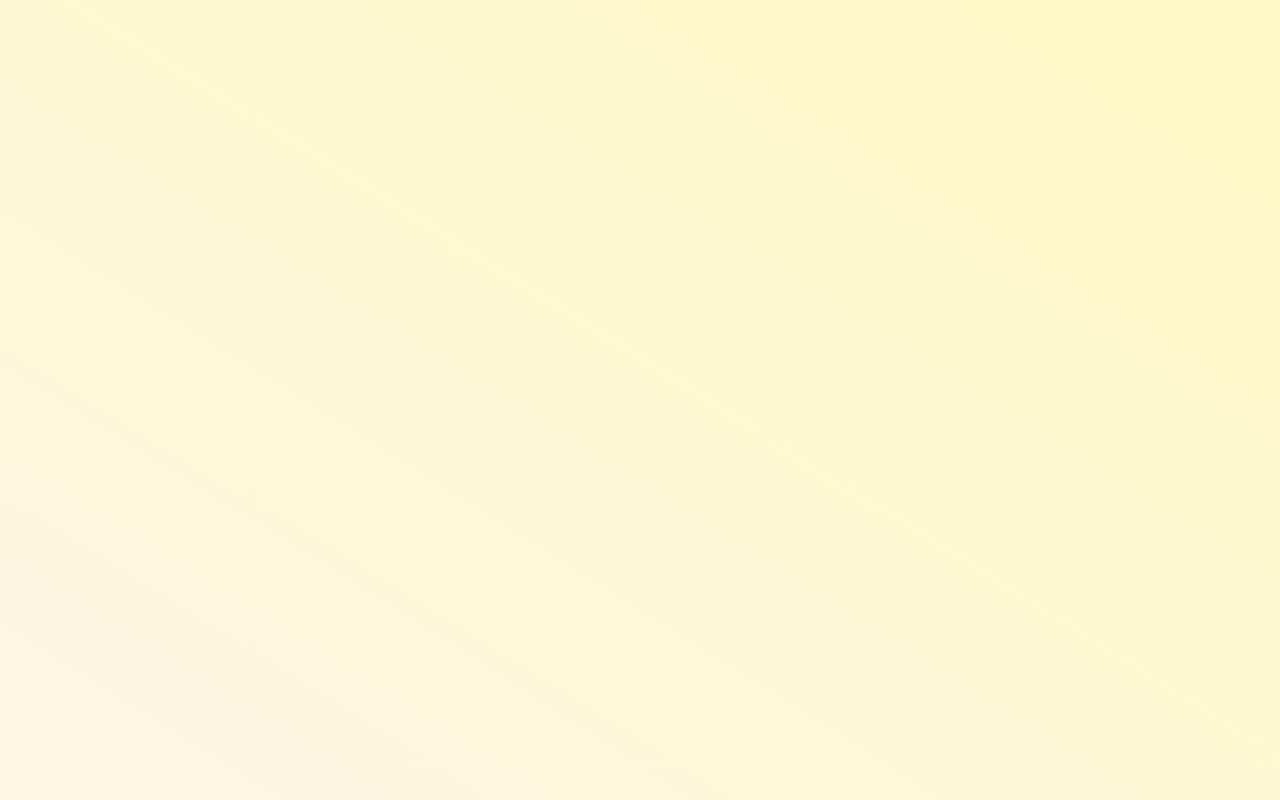
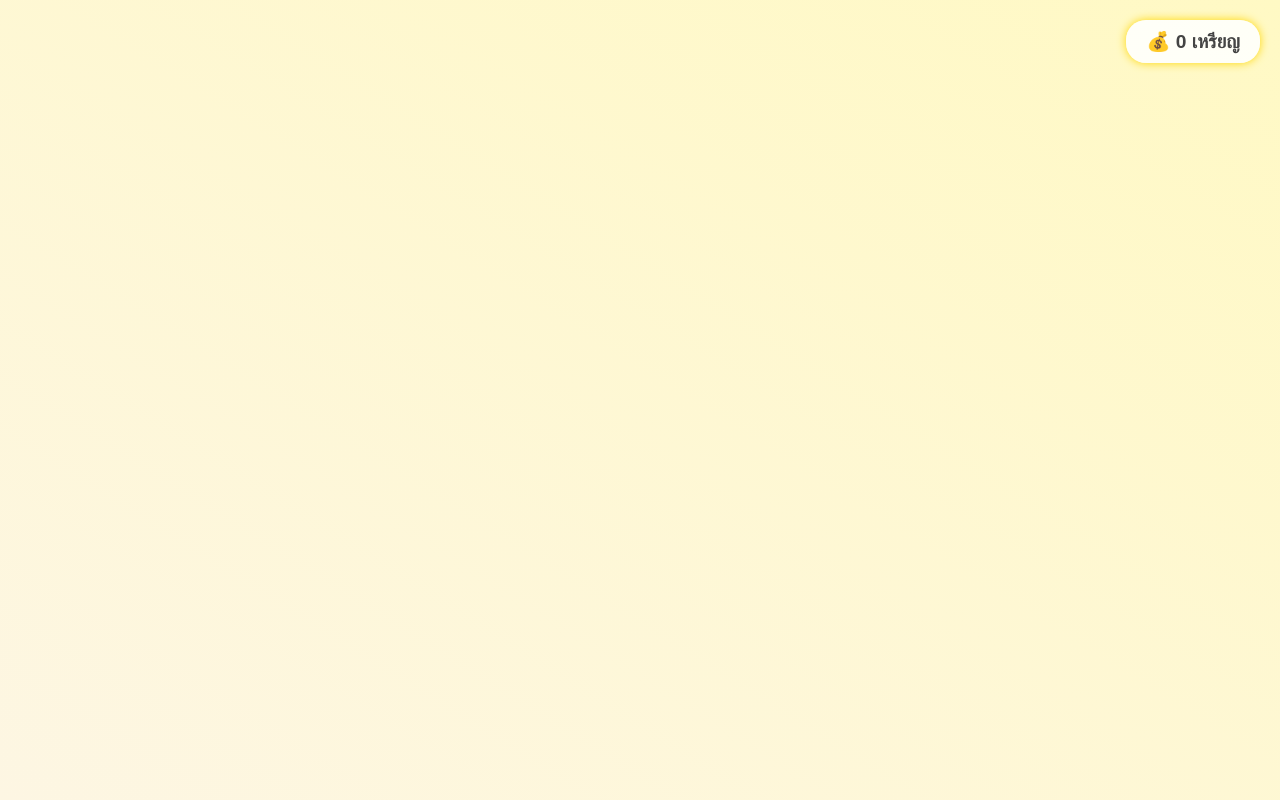
Before and after one commit to grahgrah1/html, a plain HTML site: page index.html in a window 1280 px wide. Drawn offline with Linux system fonts and the light colour scheme.

Commit message:
Update index.html

```diff
--- a/index.html
+++ b/index.html
@@ -28,4 +28,42 @@
       background: #ffffffdd;
       padding: 10px 20px;
       border-radius: 20px;
-      box-shadow: 0
+      box-shadow: 0 0 10px #ffd700;
+      font-size: 1.2rem;
+      font-weight: bold;
+      color: #444;
+    }
+
+    @keyframes floatUp {
+      0% {
+        opacity: 1;
+        transform: translateY(0) scale(1);
+      }
+      100% {
+        opacity: 0;
+        transform: translateY(-100px) scale(1.5);
+      }
+    }
+  </style>
+</head>
+<body onclick="popEmoji(event)">
+  <div id="counter">💰 0 เหรียญ</div>
+
+  <script>
+    let count = 0;
+
+    function popEmoji(e) {
+      count++;
+      document.getElementById("counter").textContent = `💰 ${count} เหรียญ`;
+
+      const emoji = document.createElement("div");
+      emoji.className = "emoji";
+      emoji.textContent = "💰";
+      emoji.style.left = `${e.clientX - 10}px`;
+      emoji.style.top = `${e.clientY - 10}px`;
+      document.body.appendChild(emoji);
+      setTimeout(() => emoji.remove(), 1200);
+    }
+  </script>
+</body>
+</html>
```
